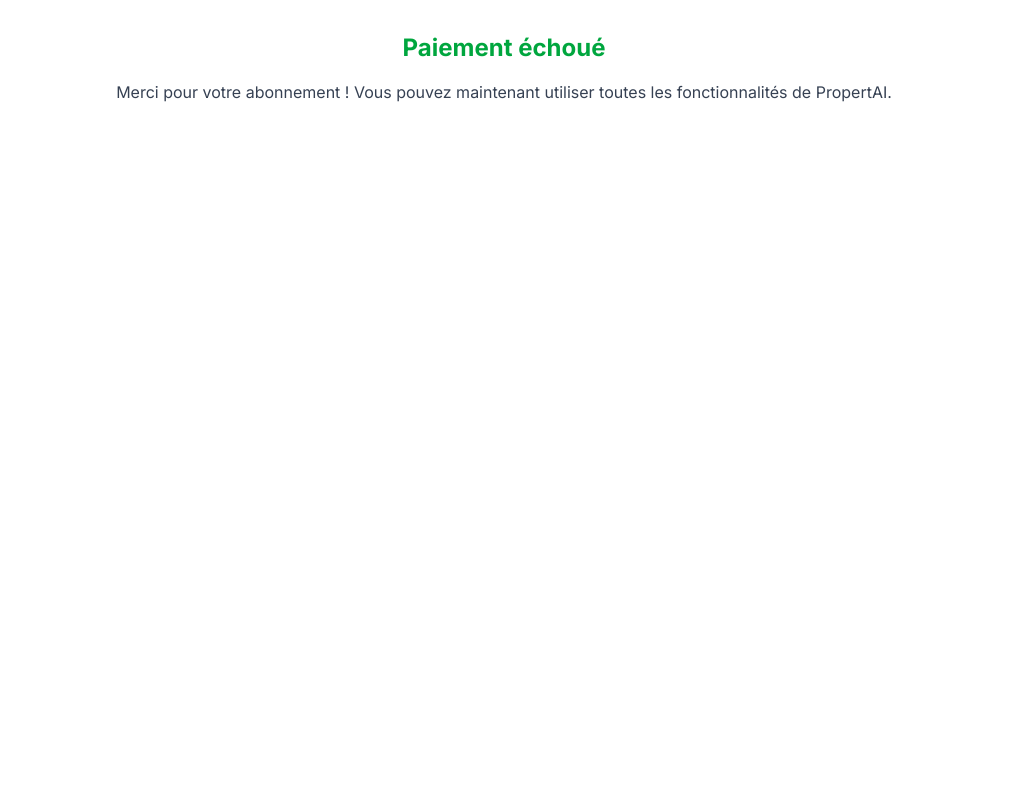
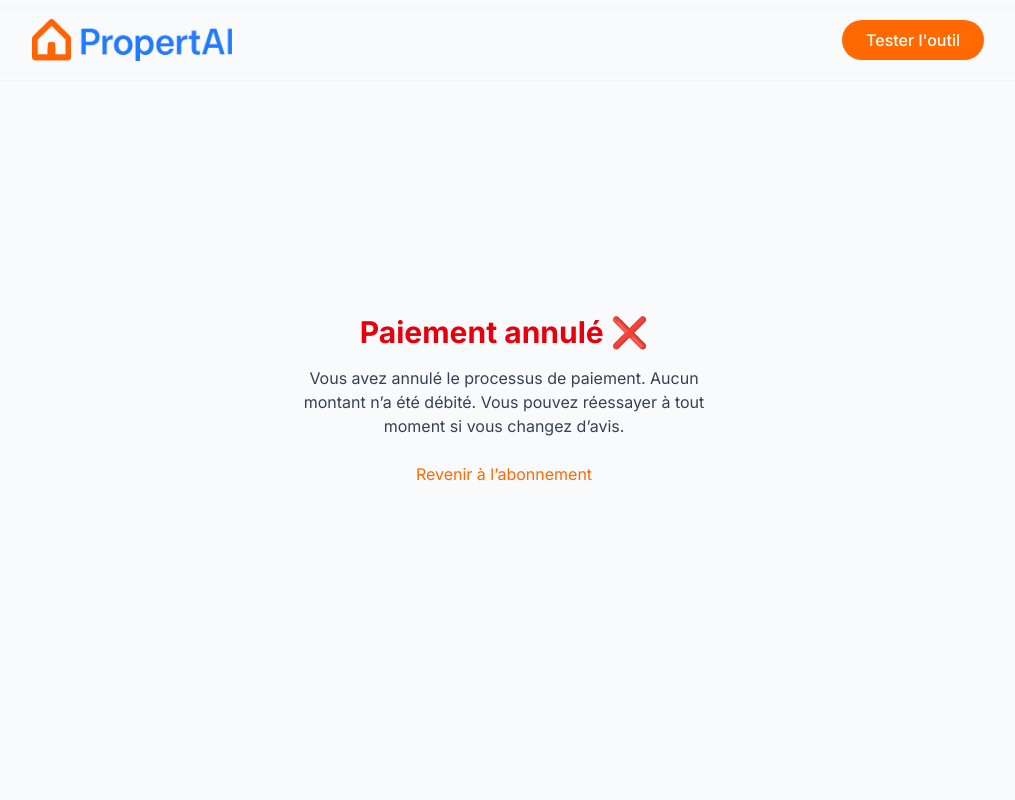
Before and after one commit to guillaumeRot/propertai, a Next.js app: page /paiement/cancel in a window 1280 px wide. Shown: the top 800 px of the page, without its empty margins (136-1151 px from the left). Built offline with nearby package versions, Linux system fonts and the light colour scheme.

Commit message:
feat: page success and cancel

```diff
--- a/src/app/paiement/cancel/page.tsx
+++ b/src/app/paiement/cancel/page.tsx
@@ -1,13 +1,27 @@
-export default function PaiementSuccess() {
+import Footer from "@/components/Footer";
+import Header from "@/components/Header";
+import Link from "next/link";
+
+export default function PaiementCancel() {
   return (
-    <div className="p-8 text-center">
-      <h1 className="text-2xl font-bold text-green-600 mb-4">
-        Paiement échoué
-      </h1>
-      <p className="text-gray-700">
-        Merci pour votre abonnement ! Vous pouvez maintenant utiliser toutes les
-        fonctionnalités de PropertAI.
-      </p>
-    </div>
+    <>
+      <Header />
+      <div className="min-h-screen flex flex-col justify-center items-center bg-gray-50 p-8">
+        <h1 className="text-3xl font-bold text-red-600 mb-4">
+          Paiement annulé ❌
+        </h1>
+        <p className="text-gray-700 text-center max-w-md mb-6">
+          Vous avez annulé le processus de paiement. Aucun montant n’a été
+          débité. Vous pouvez réessayer à tout moment si vous changez d’avis.
+        </p>
+        <Link
+          href="/abonnement-annuel"
+          className="text-orange-500 hover:underline"
+        >
+          Revenir à l’abonnement
+        </Link>
+      </div>
+      <Footer />
+    </>
   );
 }
--- a/src/app/paiement/success/page.tsx
+++ b/src/app/paiement/success/page.tsx
@@ -1,13 +1,20 @@
+import Footer from "@/components/Footer";
+import Header from "@/components/Header";
+
 export default function PaiementSuccess() {
   return (
+    <>
+      <Header />
       <div className="p-8 text-center">
         <h1 className="text-2xl font-bold text-green-600 mb-4">
           Paiement réussi ✅
         </h1>
         <p className="text-gray-700">
-        Merci pour votre abonnement ! Vous pouvez maintenant utiliser toutes les
-        fonctionnalités de PropertAI.
+          Merci pour votre abonnement ! Vous pouvez maintenant utiliser toutes
+          les fonctionnalités de PropertAI.
         </p>
       </div>
+      <Footer />
+    </>
   );
 }
```
Lines whose indentation alone changed are shown as unchanged.
